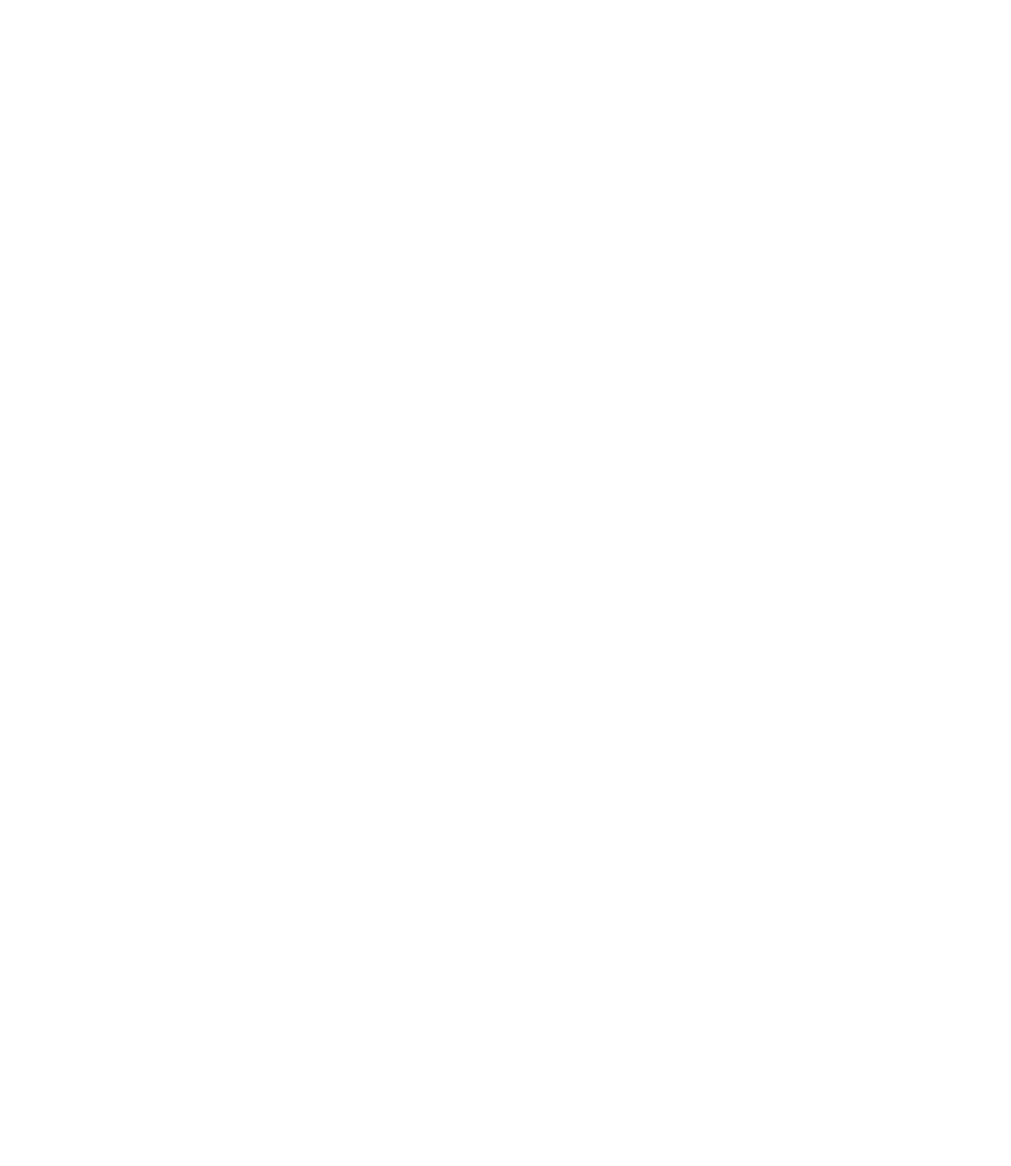
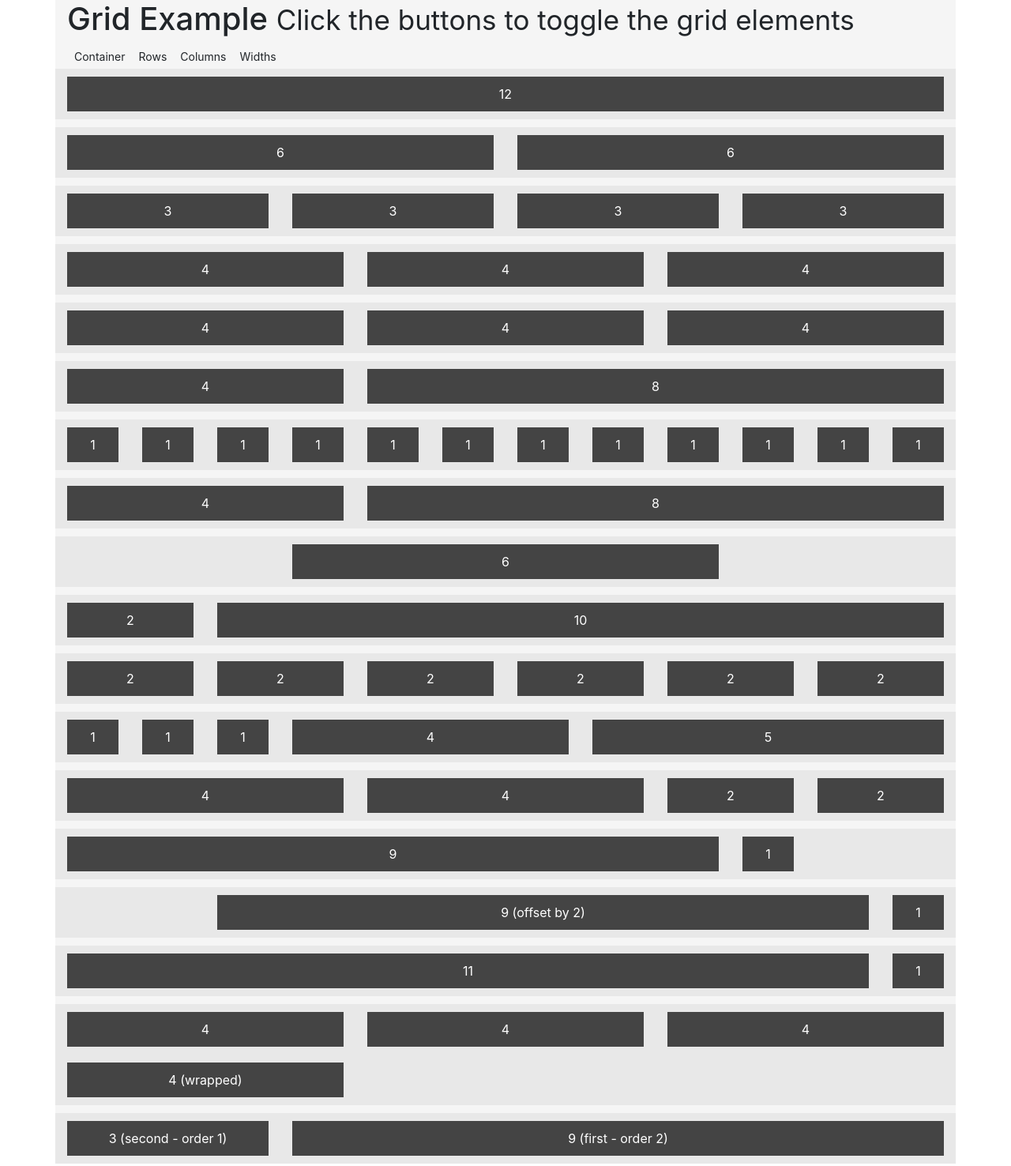
Before and after one commit to Fergie-B/Building-with-Bootstrap, a plain HTML site: page grid.html in a window 1280 px wide. Shown: the whole page at 79% size. Before the commit the page ends 800 px from the top, so only its background shows below. Drawn offline with nearby package versions, Linux system fonts and the light colour scheme.

```diff
--- a/grid.html
+++ b/grid.html
@@ -0,0 +1,310 @@
+<!DOCTYPE html>
+<html lang="en-us">
+
+<head>
+    <meta charset="utf-8">
+    <meta name="viewport" content="width=device-width, initial-scale=1.0">
+    <title>Grid system example</title>
+    <link rel="stylesheet" href="https://cdn.jsdelivr.net/npm/bootstrap@4.6.2/dist/css/bootstrap.min.css" integrity="sha384-xOolHFLEh07PJGoPkLv1IbcEPTNtaed2xpHsD9ESMhqIYd0nLMwNLD69Npy4HI+N" crossorigin="anonymous">
+    <script src="https://cdn.jsdelivr.net/npm/bootstrap@4.6.2/dist/js/bootstrap.bundle.min.js" integrity="sha384-Fy6S3B9q64WdZWQUiU+q4/2Lc9npb8tCaSX9FK7E8HnRr0Jz8D6OP9dO5Vg3Q9ct" crossorigin="anonymous"></script>
+    <style>
+        body {
+            padding: 0 20px;
+        }
+
+        .container {
+            background-color: #f5f5f5;
+        }
+
+        .header {
+            padding-left: 0;
+            padding-right: 0;
+        }
+
+        .grid .row {
+            background-color: #e8e8e8;
+            margin-bottom: 10px;
+            min-height: 60px;
+        }
+
+        .grid .grid-element {
+            padding: 10px;
+            background-color: #444;
+            color: white;
+            text-align: center;
+            min-height: 40px;
+            margin-top: 10px;
+            margin-bottom: 10px;
+        }
+
+        .grid .controls {
+            position: fixed;
+            bottom: 10px;
+            left: 10px;
+        }
+    </style>
+</head>
+
+<body>
+    <header class="header">
+        <div class="container">
+            <div class="row">
+                <div class="col-12">
+                    <div class="page-header">
+                        <h1>Grid Example <small>Click the buttons to toggle the grid elements</small></h1>
+                        <div class='controls'>
+                            <div class="btn-group" role="group" aria-label="...">
+                                <button type="button" class="btn btn-sm btn-default active" id="toggleContainer">Container</button>
+                                <button type="button" class="btn btn-sm btn-default active" id="toggleRows">Rows</button>
+                                <button type="button" class="btn btn-sm btn-default active" id="toggleColumns">Columns</button>
+                                <button type="button" class="btn btn-sm btn-default active" id="toggleNumbers">Widths</button>
+                            </div>
+                        </div>
+                    </div>
+                </div>
+            </div>
+        </div>
+    </header>
+    <main class="grid">
+        <div class="container">
+            <div class="row">
+                <div class="col-12">
+                    <div class="grid-element"><span>12</span></div>
+                </div>
+            </div>
+            <div class="row">
+                <div class="col-6">
+                    <div class="grid-element"><span>6</span></div>
+                </div>
+                <div class="col-6">
+                    <div class="grid-element"><span>6</span></div>
+                </div>
+            </div>
+            <div class="row">
+                <div class="col-3">
+                    <div class="grid-element"><span>3</span></div>
+                </div>
+                <div class="col-3">
+                    <div class="grid-element"><span>3</span></div>
+                </div>
+                <div class="col-3">
+                    <div class="grid-element"><span>3</span></div>
+                </div>
+                <div class="col-3">
+                    <div class="grid-element"><span>3</span></div>
+                </div>
+            </div>
+            <div class="row">
+                <div class="col-4">
+                    <div class="grid-element"><span>4</span></div>
+                </div>
+                <div class="col-4">
+                    <div class="grid-element"><span>4</span></div>
+                </div>
+                <div class="col-4">
+                    <div class="grid-element"><span>4</span></div>
+                </div>
+            </div>
+
+            <div class="row">
+                <div class="col-4">
+                    <div class="grid-element"><span>4</span></div>
+                </div>
+                <div class="col-4">
+                    <div class="grid-element"><span>4</span></div>
+                </div>
+                <div class="col-4">
+                    <div class="grid-element"><span>4</span></div>
+                </div>
+            </div>
+            <div class="row">
+                <div class="col-4">
+                    <div class="grid-element"><span>4</span></div>
+                </div>
+                <div class="col-8">
+                    <div class="grid-element"><span>8</span></div>
+                </div>
+            </div>
+            <div class="row">
+                <div class="col-1">
+                    <div class="grid-element"><span>1</span></div>
+                </div>
+                <div class="col-1">
+                    <div class="grid-element"><span>1</span></div>
+                </div>
+                <div class="col-1">
+                    <div class="grid-element"><span>1</span></div>
+                </div>
+                <div class="col-1">
+                    <div class="grid-element"><span>1</span></div>
+                </div>
+                <div class="col-1">
+                    <div class="grid-element"><span>1</span></div>
+                </div>
+                <div class="col-1">
+                    <div class="grid-element"><span>1</span></div>
+                </div>
+                <div class="col-1">
+                    <div class="grid-element"><span>1</span></div>
+                </div>
+                <div class="col-1">
+                    <div class="grid-element"><span>1</span></div>
+                </div>
+                <div class="col-1">
+                    <div class="grid-element"><span>1</span></div>
+                </div>
+                <div class="col-1">
+                    <div class="grid-element"><span>1</span></div>
+                </div>
+                <div class="col-1">
+                    <div class="grid-element"><span>1</span></div>
+                </div>
+                <div class="col-1">
+                    <div class="grid-element"><span>1</span></div>
+                </div>
+            </div>
+            <div class="row">
+                <div class="col-4">
+                    <div class="grid-element"><span>4</span></div>
+                </div>
+                <div class="col-8">
+                    <div class="grid-element"><span>8</span></div>
+                </div>
+            </div>
+            <div class="row">
+                <div class="col-6 offset-3">
+                    <div class="grid-element"><span>6</span></div>
+                </div>
+            </div>
+            <div class="row">
+                <div class="col-2">
+                    <div class="grid-element"><span>2</span></div>
+                </div>
+                <div class="col-10">
+                    <div class="grid-element"><span>10</span></div>
+                </div>
+            </div>
+            <div class="row">
+                <div class="col-2">
+                    <div class="grid-element"><span>2</span></div>
+                </div>
+                <div class="col-2">
+                    <div class="grid-element"><span>2</span></div>
+                </div>
+                <div class="col-2">
+                    <div class="grid-element"><span>2</span></div>
+                </div>
+                <div class="col-2">
+                    <div class="grid-element"><span>2</span></div>
+                </div>
+                <div class="col-2">
+                    <div class="grid-element"><span>2</span></div>
+                </div>
+                <div class="col-2">
+                    <div class="grid-element"><span>2</span></div>
+                </div>
+            </div>
+            <div class="row">
+                <div class="col-1">
+                    <div class="grid-element"><span>1</span></div>
+                </div>
+                <div class="col-1">
+                    <div class="grid-element"><span>1</span></div>
+                </div>
+                <div class="col-1">
+                    <div class="grid-element"><span>1</span></div>
+                </div>
+                <div class="col-4">
+                    <div class="grid-element"><span>4</span></div>
+                </div>
+                <div class="col-5">
+                    <div class="grid-element"><span>5</span></div>
+                </div>
+            </div>
+            <div class="row">
+                <div class="col-4">
+                    <div class="grid-element"><span>4</span></div>
+                </div>
+                <div class="col-4">
+                    <div class="grid-element"><span>4</span></div>
+                </div>
+                <div class="col-2">
+                    <div class="grid-element"><span>2</span></div>
+                </div>
+                <div class="col-2">
+                    <div class="grid-element"><span>2</span></div>
+                </div>
+            </div>
+            <div class="row">
+                <div class="col-9">
+                    <div class="grid-element"><span>9</span></div>
+                </div>
+                <div class="col-1">
+                    <div class="grid-element"><span>1</span></div>
+                </div>
+            </div>
+            <div class="row">
+                <div class="col-9 offset-2">
+                    <div class="grid-element"><span>9 (offset by 2)</span></div>
+                </div>
+                <div class="col-1">
+                    <div class="grid-element"><span>1</span></div>
+                </div>
+            </div>
+            <div class="row">
+                <div class="col-11">
+                    <div class="grid-element"><span>11</span></div>
+                </div>
+                <div class="col-1">
+                    <div class="grid-element"><span>1</span></div>
+                </div>
+            </div>
+            <div class="row">
+                <div class="col-4">
+                    <div class="grid-element"><span>4</span></div>
+                </div>
+                <div class="col-4">
+                    <div class="grid-element"><span>4</span></div>
+                </div>
+                <div class="col-4">
+                    <div class="grid-element"><span>4</span></div>
+                </div>
+                <div class="col-4">
+                    <div class="grid-element"><span>4 (wrapped)</span></div>
+                </div>
+            </div>
+            <div class="row">
+                <div class="col-9 order-2">
+                    <div class="grid-element"><span>9 (first - order 2)</span></div>
+                </div>
+                <div class="col-3 order-1">
+                    <div class="grid-element"><span>3 (second - order 1)</span></div>
+                </div>
+            </div>
+        </div>
+    </main>
+    <script src="https://code.jquery.com/jquery-3.2.1.min.js"></script>
+    <script>
+        /* global $ */
+        $(document).ready(function() {
+            $('#toggleRows').click(function() {
+                $('.grid .row').toggle();
+                $(this).toggleClass('active');
+            });
+            $('#toggleColumns').click(function() {
+                $('.grid .row > div').toggle();
+                $(this).toggleClass('active');
+            });
+            $('#toggleNumbers').click(function() {
+                $('.grid .grid-element span').toggle();
+                $(this).toggleClass('active');
+            });
+            $('#toggleContainer').click(function() {
+                $('.header > div, .grid > div').toggleClass('container').toggleClass('container-fluid');
+                $(this).toggleClass('active');
+            });
+        });
+    </script>
+</body>
+
+</html>
```
Also changed, not shown: index.html (+42 -2 lines), assets/images/girl-image.png (added), assets/images/guy-image.png (added).
